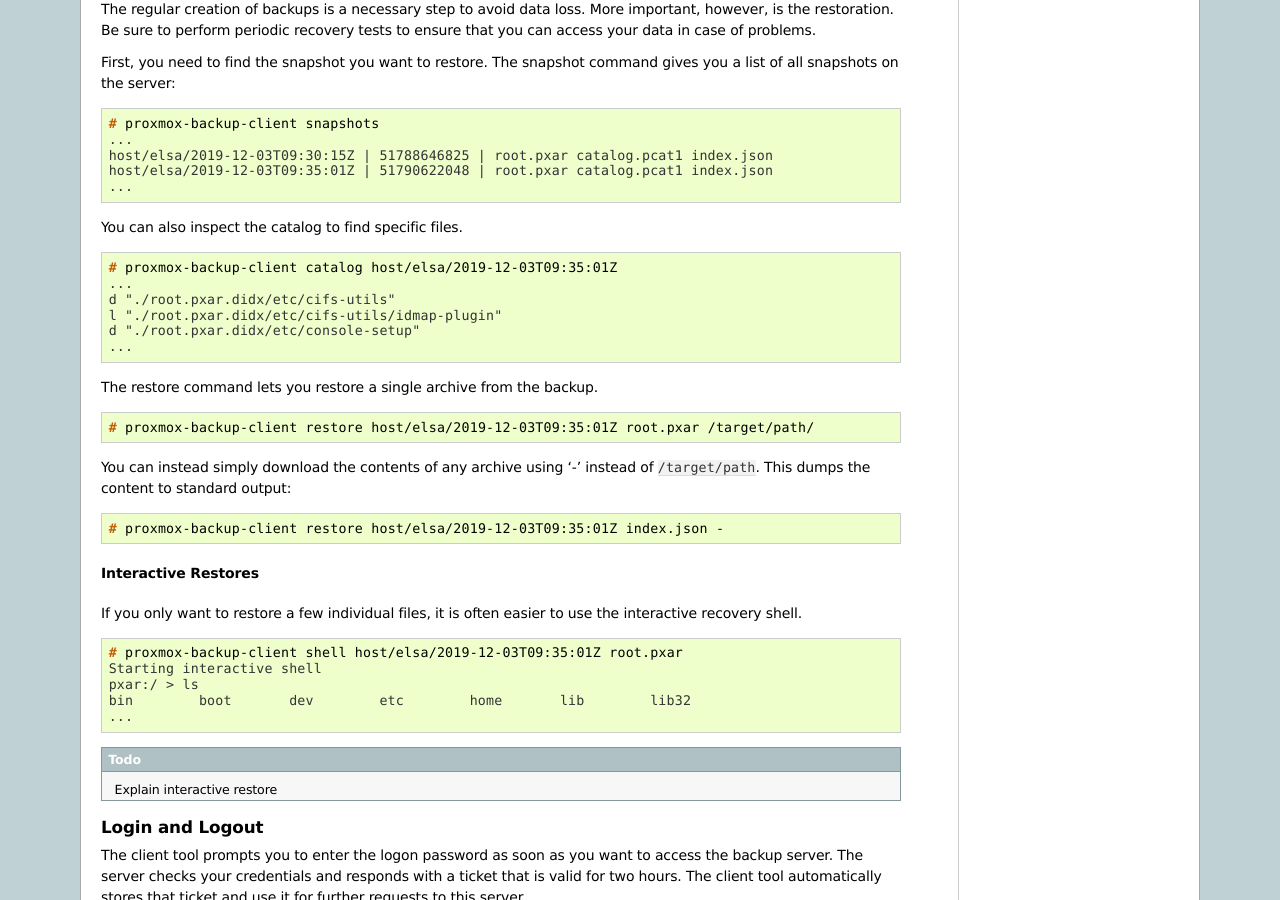
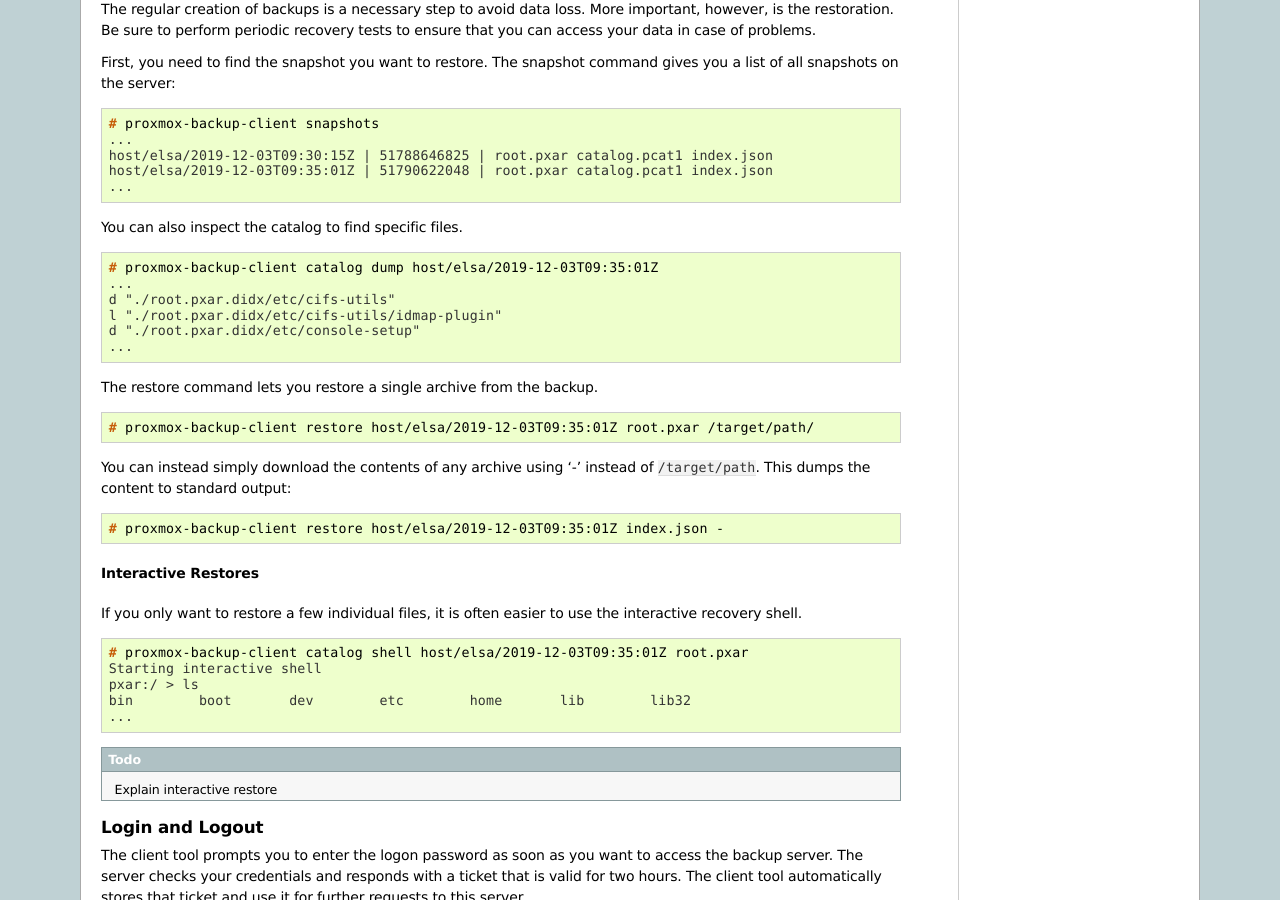
Before and after one commit to proxmox/proxmox-backup, a Sphinx documentation site: the page built from docs/administration-guide.rst, in a window 1280 px wide and 900 px high, scrolled down 4341 px. Built offline with Sphinx 7.4.7, drawn with Linux system fonts in a browser that asks for light colours.

Commit message:
administration-guide.rst: fix catalog command syntax

```diff
--- a/docs/administration-guide.rst
+++ b/docs/administration-guide.rst
@@ -338,7 +338,7 @@
 
 .. code-block:: console
 
-  # proxmox-backup-client catalog host/elsa/2019-12-03T09:35:01Z
+  # proxmox-backup-client catalog dump host/elsa/2019-12-03T09:35:01Z
   ...
   d "./root.pxar.didx/etc/cifs-utils"
   l "./root.pxar.didx/etc/cifs-utils/idmap-plugin"
@@ -369,7 +369,7 @@
 
 .. code-block:: console
 
-  # proxmox-backup-client shell host/elsa/2019-12-03T09:35:01Z root.pxar
+  # proxmox-backup-client catalog shell host/elsa/2019-12-03T09:35:01Z root.pxar
   Starting interactive shell
   pxar:/ > ls
   bin        boot       dev        etc        home       lib        lib32
```
